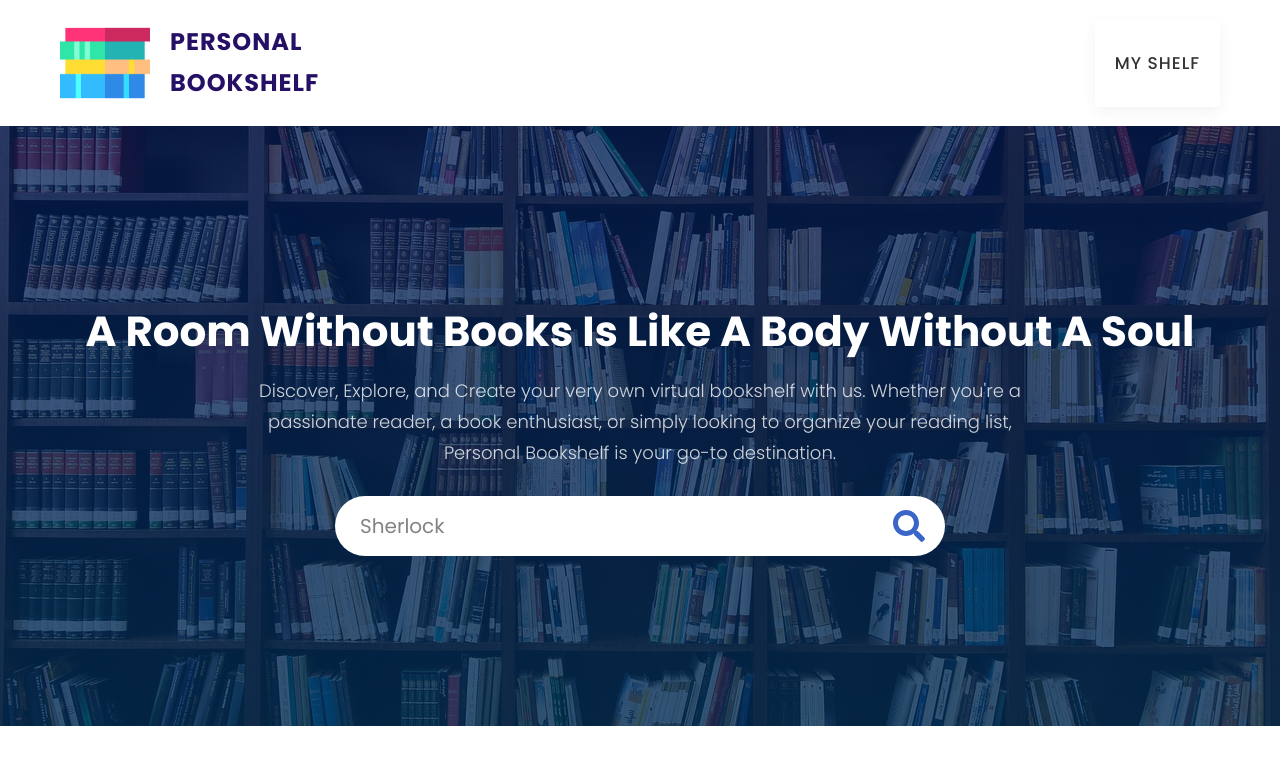
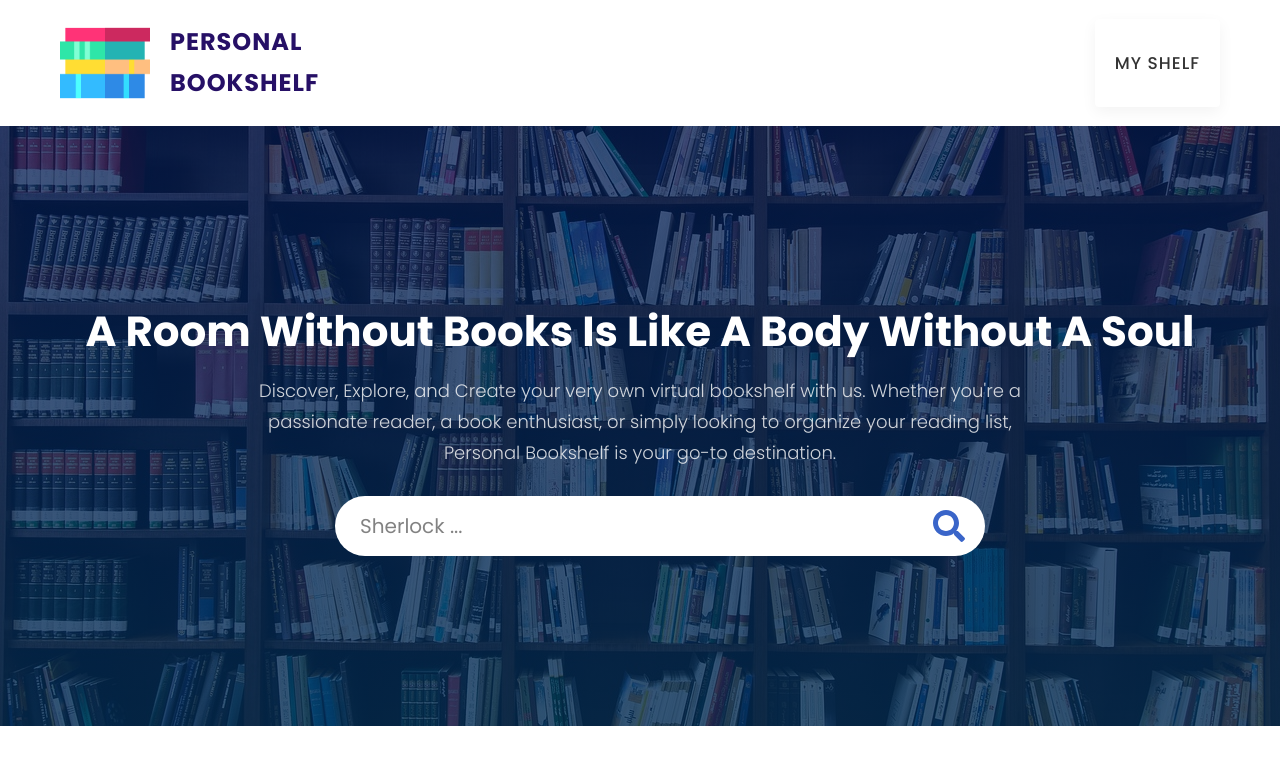
Before and after one commit to shashanksc/BookShelf, a React (Create React App) app: page / in a window 1280 px wide. Shown: the top 764 px of the page. Built offline with nearby package versions, Linux system fonts and the light colour scheme; no server answers.

Commit message:
UI fixing

```diff
--- a/src/components/SearchForm/SearchForm.css
+++ b/src/components/SearchForm/SearchForm.css
@@ -1,5 +1,5 @@
 .search-form{
-    width: 100%;
+    width: 110%;
     max-width: 650px;
 }
 .search-form-elem{
@@ -9,7 +9,7 @@
 .search-form-elem .form-control{
     font-size: 2rem;
     padding: 0.5rem;
-    max-width: 550px;
+    max-width: 400px;
 }
 .search-form-elem .form-control::placeholder{
     opacity: 0.9;
--- a/src/components/SearchForm/SearchForm.jsx
+++ b/src/components/SearchForm/SearchForm.jsx
@@ -32,7 +32,7 @@ const SearchForm = () => {
         <div className='search-form-content'>
           <form className='search-form' onSubmit={handleSubmit}>
             <div className='search-form-elem flex flex-sb bg-white'>
-              <input type = "text" className='form-control' onChange = {handleOnChange} placeholder='Sherlock' ref = {searchText} />
+              <input type = "text" className='form-control' onChange = {handleOnChange} placeholder='Sherlock ...' ref = {searchText} />
               <button type = "submit" className='flex flex-c' onClick={handleSubmit}>
                 <FaSearch className='text-purple' size = {32} />
               </button>
```
